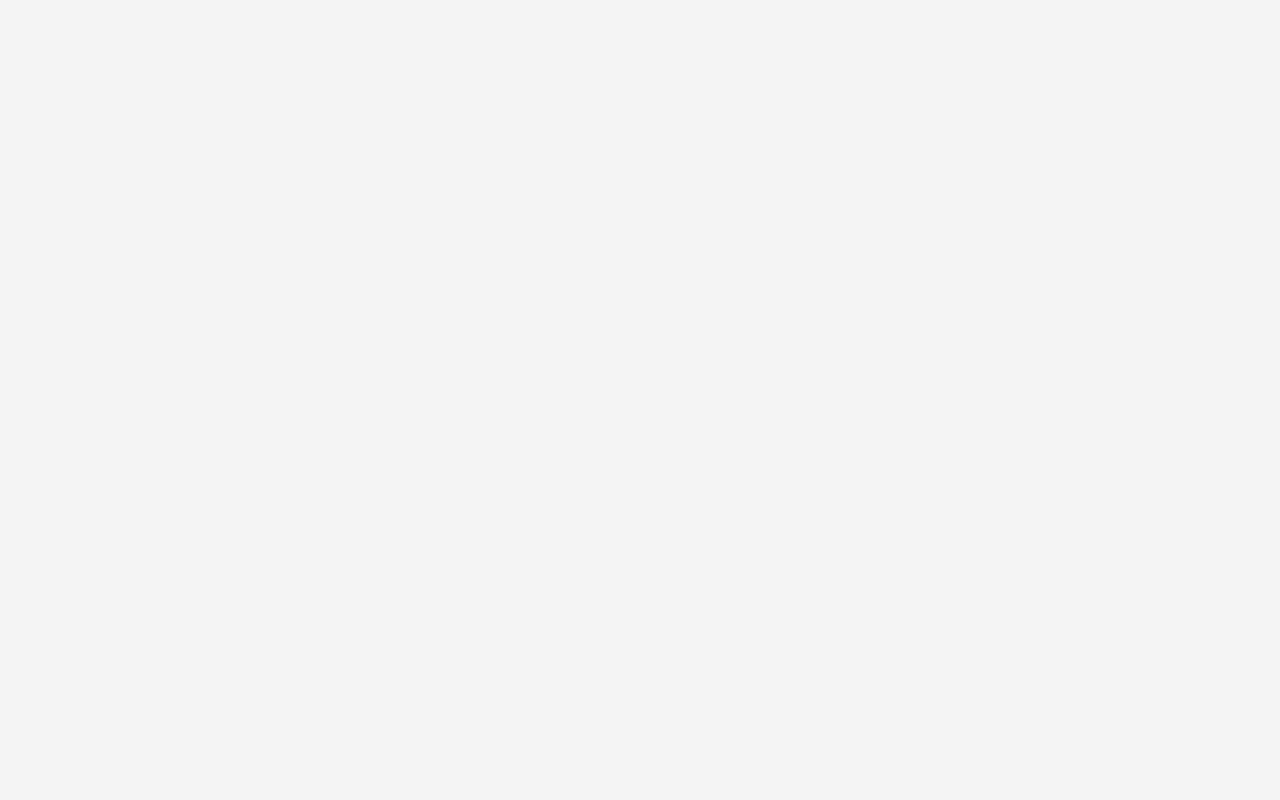
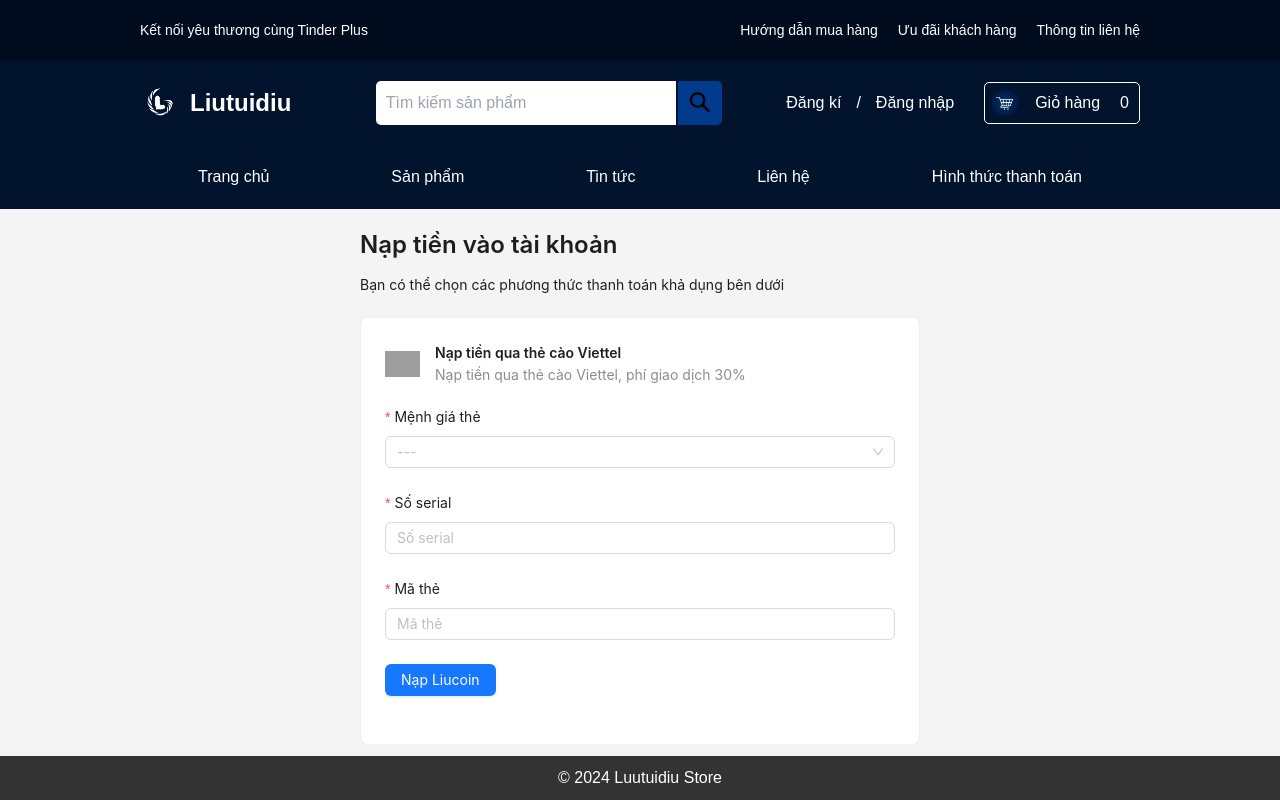
Before and after one commit to Buidat249/Website-Game-Liutiudiu-WD-09-, a React (Vite) app in the folder fe/: page /napthecao in a window 1280 px wide. Before the commit this address had no page. Shown: the top 800 px of the page. Built offline with nearby package versions, Linux system fonts and the light colour scheme; grey boxes are pictures that could not be loaded.

Commit message:
updet  và sủa lại các lỗi

```diff
--- a/fe/src/pages/(website)/Payment_method/_components/PayMomo.tsx
+++ b/fe/src/pages/(website)/Payment_method/_components/PayMomo.tsx
@@ -1,15 +1,20 @@
-import React from "react";
-import { Form, Input, Button, Typography, Card } from "antd";
+import React, { useState } from "react";
+import { Form, Input, Button, Typography, Card, Modal } from "antd";
 
 const { Title, Text } = Typography;
 
 const PayMoMOForm: React.FC = () => {
+  const [isModalVisible, setIsModalVisible] = useState(false);
+  const [amount, setAmount] = useState<string>("");
+
   const onFinish = (values: any) => {
     console.log("Success:", values);
+    setAmount(values.soTien);
+    setIsModalVisible(true);
   };
 
-  const onFinishFailed = (errorInfo: any) => {
-    console.log("Failed:", errorInfo);
+  const handleCancel = () => {
+    setIsModalVisible(false);
   };
 
   return (
@@ -21,7 +26,7 @@
           style={{ display: "flex", alignItems: "center", marginBottom: 20 }}
         >
           <img
-            src="https://cdn.divineshop.vn/image/catalog/Logo-bank/Momo.png?hash=1604888771" // Thay bằng link hình ảnh của bạn
+            src="https://cdn.divineshop.vn/image/catalog/Logo-bank/Momo.png?hash=1604888771"
             alt="QR code"
             style={{ marginRight: 15 }}
             width={35}
@@ -30,29 +35,60 @@
             <Text strong>Nạp số dư trực tiếp bằng Momo Payment</Text>
             <br />
             <Text type="secondary">
-              Nạp Dcoin tự động liên kết với Momo, hoàn thành tức thì. Phí 5
+              Nạp Dcoin tự động liên kết với Momo, hoàn thành tức thì. Phí 5%
             </Text>
           </div>
         </div>
 
-        <Form
-          layout="vertical"
-          onFinish={onFinish}
-          onFinishFailed={onFinishFailed}
-        >
+        <Form layout="vertical" onFinish={onFinish}>
           <Form.Item
             label="Nhập số tiền"
             name="soTien"
             rules={[{ required: true, message: "Vui lòng nhập số tiền!" }]}
           >
-            <Input placeholder="Nhập số tiền" />
+            <Input
+              placeholder="Nhập số tiền"
+              type="number"
+              onChange={(e) => setAmount(e.target.value)}
+            />
           </Form.Item>
           <Button type="primary" htmlType="submit">
             Nạp Liucoin
           </Button>
         </Form>
+      </Card>
 
-      </Card>
+      {/* Modal to show the QR code and payment details */}
+      <Modal
+        title="Nạp số dư trực tiếp bằng Momo Payment"
+        visible={isModalVisible}
+        onCancel={handleCancel}
+        footer={null}
+        className="custom-momo-modal" // Custom class for styling
+      >
+        <p>Số tiền: {amount}đ</p>
+        <p>Phí giao dịch: {(parseFloat(amount) * 0.05).toFixed(0)}đ (5%)</p>
+        <p>
+          Tổng tiền:{" "}
+          {(parseFloat(amount) + parseFloat(amount) * 0.05).toFixed(0)}đ
+        </p>
+        <div className="modal-qr-container">
+          <img
+            src="https://api.qrserver.com/v1/create-qr-code/?size=250x250&data=momo%3A%2F%2Fapp%3Faction%3DpayWithApp%26isScanQR%3Dtrue%26serviceType%3Dqr%26sid%3DTU9NT1hGUE4yMDE5MDUzMHxNTTIyMDg5MTc%26v%3D3.0"
+            alt="QR Code"
+            style={{margin:"aotu", width: "200px", height: "200px" }}
+          />
+        </div>
+        <Text strong>Thực hiện theo hướng dẫn sau để thanh toán:</Text>
+        <ol>
+          <li>Mở ứng dụng MoMo để thanh toán</li>
+          <li>Chọn "Thanh Toán" và quét mã QR tại hướng dẫn này</li>
+          <li>
+            Hoàn thành các bước thanh toán theo hướng dẫn và đợi Divine Shop xử
+            lý trong giây lát
+          </li>
+        </ol>
+      </Modal>
     </div>
   );
 };
--- a/fe/src/pages/(website)/Payment_method/_components/card_Bank.tsx
+++ b/fe/src/pages/(website)/Payment_method/_components/card_Bank.tsx
@@ -1,11 +1,15 @@
 import React from "react";
-import { Form, Input, Button, Typography, Card } from "antd";
+import { Form, Input, Button, Typography, Card, Modal } from "antd";
 
 const { Title, Text } = Typography;
 
 const CardBankForm: React.FC = () => {
   const onFinish = (values: any) => {
-    console.log("Success:", values);
+    Modal.warning({
+      title: "Thông báo",
+      content:
+        "Hệ thống thanh toán đang bảo trì. ",
+    });
   };
 
   const onFinishFailed = (errorInfo: any) => {
@@ -21,7 +25,7 @@
           style={{ display: "flex", alignItems: "center", marginBottom: 20 }}
         >
           <img
-            src="https://cdn.divineshop.vn/image/catalog/Logo-bank/visa-master.png?hash=1604888771" // Thay bằng link hình ảnh của bạn
+            src="https://cdn.divineshop.vn/image/catalog/Logo-bank/visa-master.png?hash=1604888771"
             alt="QR code"
             style={{ marginRight: 15 }}
             width={35}
@@ -38,7 +42,6 @@
           onFinish={onFinish}
           onFinishFailed={onFinishFailed}
         >
-
           <div style={{ marginBottom: 8 }}>
             <Text strong style={{ color: "red" }}>
               Lưu Ý:
--- /dev/null
+++ b/fe/src/pages/(website)/Payment_method/_components/naptructiep.tsx
@@ -0,0 +1,51 @@
+import React from "react";
+import { Card, Typography } from "antd";
+
+const { Title, Text, Link } = Typography;
+
+const NapTrucTiepForm: React.FC = () => {
+  return (
+    <div style={{ maxWidth: 800, margin: "auto", padding: "20px" }}>
+      <Card>
+        <div
+          style={{ display: "flex", alignItems: "center", marginBottom: 20 }}
+        >
+          <img
+            src="https://cdn.divineshop.vn/image/catalog/Logo-bank/GDTT.png?hash=1604888771"
+            alt="Giao dịch trực tiếp"
+            style={{ marginRight: 15 }}
+            width={40}
+          />
+          <Title level={4}>Giao dịch trực tiếp</Title>
+        </div>
+        <Text>Mua hàng tại các đại lý của Divine Shop trên khắp cả nước</Text>
+        <div style={{ marginTop: 20 }}>
+          <Text>
+            Đại lý chỉ mua sản phẩm, không nhận nạp số dư vào tài khoản Divine
+            Shop.
+          </Text>
+          <br />
+          <Text>
+            Hiện Divine Shop đã có hơn 60 điểm đại lý giao dịch trên toàn quốc.
+            Các bạn có thể đến đưa tiền trực tiếp và được nhận key game ngay lập
+            tức qua email.
+          </Text>
+          <br />
+          <Text>
+            Các bạn có thể xem chi tiết các địa điểm Giao dịch trực tiếp tại
+            đây:
+            <Link
+              href="http://localhost:5173/"
+              target="_blank"
+              style={{ color: "red" }}
+            >
+              &nbsp;"Đại lý LIUTUIDIU"
+            </Link>
+          </Text>
+        </div>
+      </Card>
+    </div>
+  );
+};
+
+export default NapTrucTiepForm;
--- a/fe/src/pages/(website)/Payment_method/_components/payment methods.tsx
+++ b/fe/src/pages/(website)/Payment_method/_components/payment methods.tsx
@@ -32,7 +32,7 @@
     title: "Nạp tiền qua thẻ cào Viettel",
     description: "Nạp tiền qua thẻ cào Viettel, phí giao dịch 30%",
     icon: "https://cdn.divineshop.vn/image/catalog/Logo-bank/Viettel.png?hash=1604888771",
-    // route: "/banhking24h",
+    route: "/napthecao",
   },
   {
     title: "Nạp số dư trực tiếp bằng Momo Payment",
@@ -45,6 +45,7 @@
     title: "Giao dịch trực tiếp",
     description: "Mua hàng tại các đại lý của Divine Shop trên khắp cả nước",
     icon: "https://cdn.divineshop.vn/image/catalog/Logo-bank/GDTT.png?hash=1604888771",
+    route: "/naptructiep",
   },
 ];
 
--- /dev/null
+++ b/fe/src/pages/(website)/Payment_method/_components/thecao.tsx
@@ -0,0 +1,108 @@
+import React from "react";
+import { Form, Input, Button, Typography, Card, Select, message } from "antd";
+
+const { Title, Text } = Typography;
+const { Option } = Select;
+
+const TheCaoForm: React.FC = () => {
+  const onFinish = (values: any) => {
+    console.log("Success:", values);
+    // Display the notification when the form is submitted
+    message.info("Đang xử lý, vui lòng đợi 5-10 phút.");
+  };
+
+  const onFinishFailed = (errorInfo: any) => {
+    console.log("Failed:", errorInfo);
+  };
+
+  return (
+    <div style={{ maxWidth: 600, margin: "auto", padding: "20px" }}>
+      <Title level={3}>Nạp tiền vào tài khoản</Title>
+      <Text>Bạn có thể chọn các phương thức thanh toán khả dụng bên dưới</Text>
+      <Card style={{ marginTop: 20 }}>
+        <div
+          style={{ display: "flex", alignItems: "center", marginBottom: 20 }}
+        >
+          <img
+            src="https://cdn.divineshop.vn/image/catalog/Logo-bank/Viettel.png?hash=1604888771"
+            alt="Credit card"
+            style={{ marginRight: 15 }}
+            width={35}
+          />
+          <div>
+            <Text strong>Nạp tiền qua thẻ cào Viettel</Text>
+            <br />
+            <Text type="secondary">
+              Nạp tiền qua thẻ cào Viettel, phí giao dịch 30%
+            </Text>
+          </div>
+        </div>
+        <Form
+          layout="vertical"
+          onFinish={onFinish}
+          onFinishFailed={onFinishFailed}
+        >
+          <Form.Item
+            label="Mệnh giá thẻ"
+            name="cardAmount"
+            rules={[{ required: true, message: "Vui lòng chọn mệnh giá thẻ!" }]}
+          >
+            <Select placeholder="---" style={{ width: "100%" }}>
+              <Option value="10000">
+                Thẻ 10.000 - Nhận 7.000 vào tài khoản
+              </Option>
+              <Option value="20000">
+                Thẻ 20.000 - Nhận 14.000 vào tài khoản
+              </Option>
+              <Option value="30000">
+                Thẻ 30.000 - Nhận 21.000 vào tài khoản
+              </Option>
+              <Option value="50000">
+                Thẻ 50.000 - Nhận 35.000 vào tài khoản
+              </Option>
+              <Option value="100000">
+                Thẻ 100.000 - Nhận 70.000 vào tài khoản
+              </Option>
+              <Option value="200000">
+                Thẻ 200.000 - Nhận 140.000 vào tài khoản
+              </Option>
+              <Option value="300000">
+                Thẻ 300.000 - Nhận 210.000 vào tài khoản
+              </Option>
+              <Option value="500000">
+                Thẻ 500.000 - Nhận 350.000 vào tài khoản
+              </Option>
+              <Option value="1000000">
+                Thẻ 1.000.000 - Nhận 700.000 vào tài khoản
+              </Option>
+            </Select>
+          </Form.Item>
+
+          <Form.Item
+            label="Số serial"
+            name="serialNumber"
+            rules={[{ required: true, message: "Vui lòng nhập số serial!" }]}
+          >
+            <Input placeholder="Số serial" />
+          </Form.Item>
+
+          <Form.Item
+            label="Mã thẻ"
+            name="cardCode"
+            rules={[{ required: true, message: "Vui lòng nhập mã thẻ!" }]}
+          >
+            <Input placeholder="Mã thẻ" />
+          </Form.Item>
+
+          <Form.Item>
+            <Button type="primary" htmlType="submit">
+              Nạp Liucoin
+            </Button>
+          </Form.Item>
+        </Form>
+      </Card>
+    </div>
+  );
+};
+
+export default TheCaoForm;
--- a/fe/src/routes/index.tsx
+++ b/fe/src/routes/index.tsx
@@ -46,6 +46,8 @@
 import NapTienTuDongForm from "@/pages/(website)/Payment_method/_components/auto_top_u";
 import BankingPage from "@/pages/(website)/Payment_method/_components/bank_transfer";
 import CardBankForm from "@/pages/(website)/Payment_method/_components/card_Bank";
+import NapTrucTiepForm from "@/pages/(website)/Payment_method/_components/naptructiep";
+import TheCaoForm from "@/pages/(website)/Payment_method/_components/thecao";
 import PagePayment_method from "@/pages/(website)/Payment_method/page";
 import PageCart from "@/pages/(website)/cart/page";
 import PageContact from "@/pages/(website)/contact/page";
@@ -62,15 +64,12 @@
 
 const Router = () => {
   return (
-      <Routes >
-        <Route path="/" element={<Layout />} >
+    <Routes>
+      <Route path="/" element={<Layout />}>
         <Route path="/" element={<HomePage />} />
         <Route path="register" element={<RegisterPage />} />
         <Route path="login" element={<LoginPage />} />
         <Route path="productgame/:game_id" element={<ProductDetail />} />
-
-
-
 
         <Route path="pay" element={<PagePay />} />
         <Route path="/pay-vnpay" element={<VnpayPayment />} />
@@ -81,8 +80,6 @@
         <Route path="cart" element={<PageCart />} />
         <Route path="emptcart" element={<PageEmptCart />} />
 
-
-
         <Route path="products" element={<ProductPage />} />
         <Route path="cart" element={<PageCart />} />
 
@@ -90,21 +87,18 @@
         <Route path="cart" element={<PageCart />} />
         <Route path="emptcart" element={<PageEmptCart />} />
 
-
         <Route path="paymentMethods" element={<PagePayment_method />} />
         <Route path="/banhking24h" element={<BankingPage />} />
         <Route path="/NapTienTuDongForm" element={<NapTienTuDongForm />} />
         <Route path="/CardBank" element={<CardBankForm />} />
         <Route path="/VnPhayauto" element={<VnPay_autoForm />} />
         <Route path="/PayMoMOAuto" element={<PayMoMOForm />} />
+        <Route path="/napthecao" element={<TheCaoForm />} />
+        <Route path="/naptructiep" element={<NapTrucTiepForm />} />
 
         <Route path="/contact" element={<PageContact />} />
 
-
-
         <Route path="/contact" element={<PageContact />} />
-
-
       </Route>
       <Route path="/admin" element={<LayoutAdmin />}>
         <Route index element={<DashboardPage />} />
@@ -139,10 +133,7 @@
         <Route path="orders/add" element={<OrderAddPage />} />
         <Route path="orders/:order_id/edit" element={<OrderEditPage />} />
         <Route path="payment_methods" element={<Payment_MethodPage />} />
-          <Route
-            path="payment_methods/add"
-            element={<Payment_MethodAddPage />}
-          />
+        <Route path="payment_methods/add" element={<Payment_MethodAddPage />} />
         <Route
           path="payment_methods/:payment_method_id/edit"
           element={<Payment_MethodEditPage />}
@@ -154,20 +145,9 @@
           element={<PlatformEditPage />}
         />
 
-
-
-
-
-
         <Route path="filters" element={<FilterPage />} />
         <Route path="filters/add" element={<FilterAddPage />} />
-          <Route
-            path="filters/:filter_id/edit"
-            element={<FilterEditPage />}
-          />
-
-
-
+        <Route path="filters/:filter_id/edit" element={<FilterEditPage />} />
 
         <Route path="reviews" element={<ReviewPage />} />
         <Route path="reviews/add" element={<ReviewAddPage />} />
```
Lines whose indentation alone changed are shown as unchanged.
